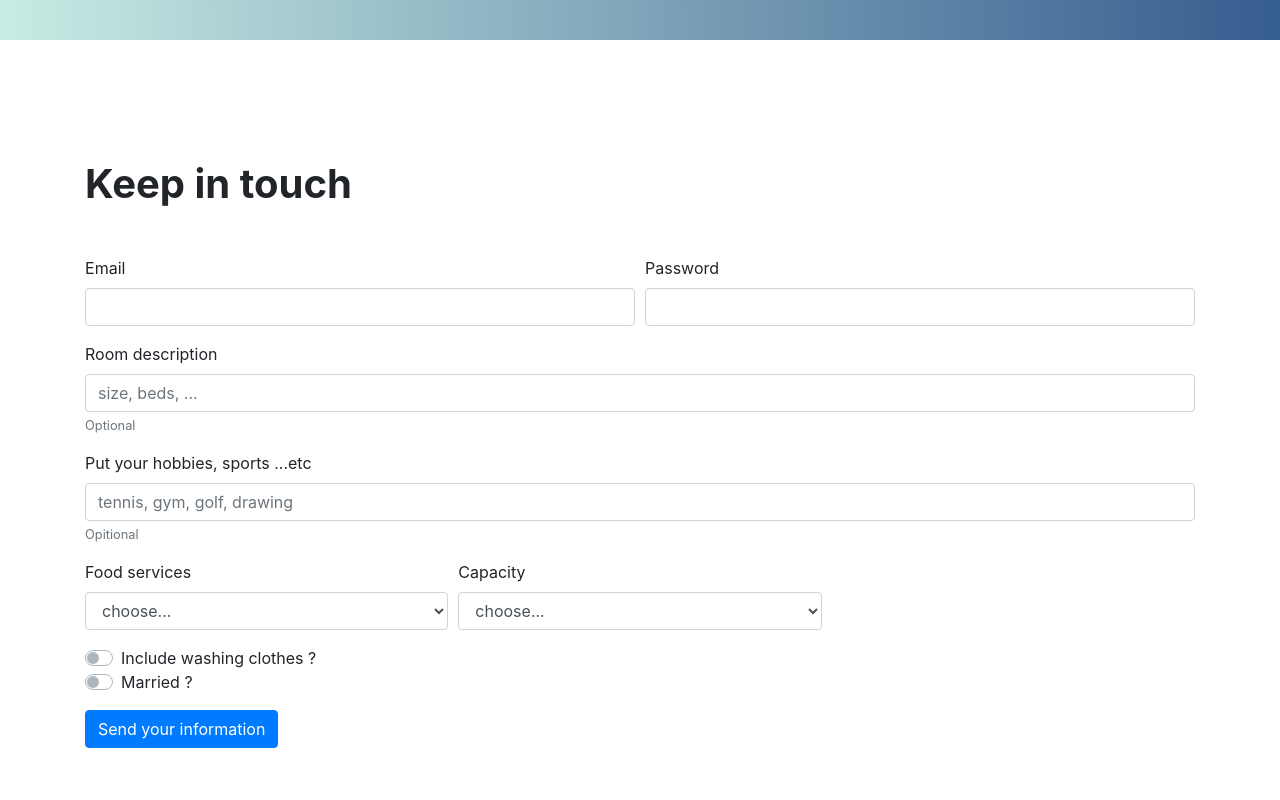
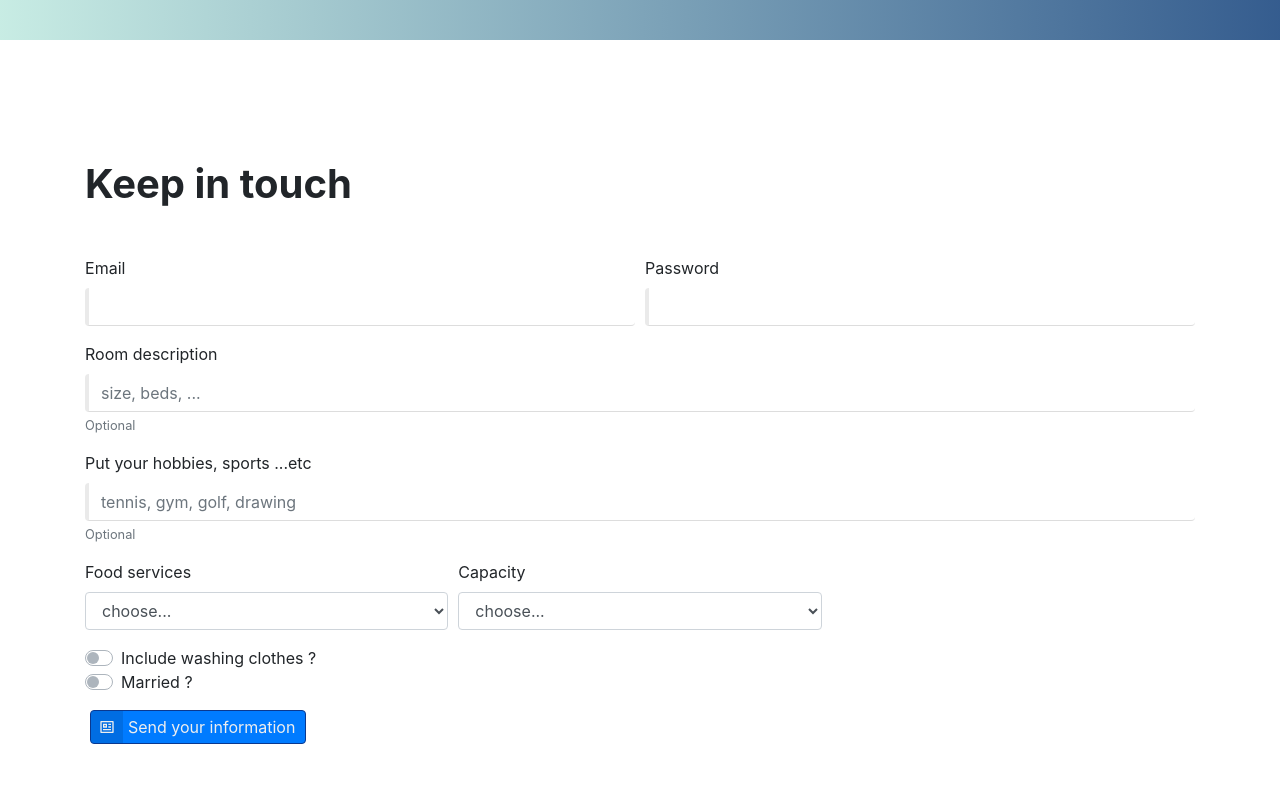
Before and after one commit to salihcodev/rent-room-tr, a React (Create React App) app: page /contact in a window 1280 px wide. Shown: the part 760-1560 px from the top of the page. Built offline with nearby package versions, Linux system fonts and the light colour scheme.

Commit message:
Add missed styles to contact component (#22)
- Modify sending user info btn.
- Change inputs borders.

```diff
--- a/src/app/App.scss
+++ b/src/app/App.scss
@@ -1,7 +1,5 @@
 // Global styles.
 * {
-  // color: #444;
-
   &::first-letter {
     text-transform: capitalize;
   }
--- a/src/app/components/contact/ContactUs.component.jsx
+++ b/src/app/components/contact/ContactUs.component.jsx
@@ -4,14 +4,13 @@ import React from "react";
 // COMPONENTS IMPORTS::==>
 
 // UTILITIES IMPORTS::==>
-import { Link } from "react-router-dom";
+import { RiProfileLine } from "react-icons/ri";
 
 // COMPONENT IMPORTS::==>
 import "./ContactUs.component.style.scss";
 const ContactUs = () => {
   return (
     <section className="contactUS">
-      <div className="container">
       <h2 className="heading">Keep in touch</h2>
       <form>
         <div className="form-row">
@@ -49,7 +48,7 @@ const ContactUs = () => {
             placeholder="tennis, gym, golf, drawing"
           />
           <small id="emailHelp" class="form-text text-muted">
-              opitional
+            optional
           </small>
         </div>
         <div className="form-row">
@@ -77,11 +76,7 @@ const ContactUs = () => {
         </div>
         <div className="form-group">
           <div class="custom-control custom-switch">
-              <input
-                type="checkbox"
-                class="custom-control-input"
-                id="clothes"
-              />
+            <input type="checkbox" class="custom-control-input" id="clothes" />
             <label class="custom-control-label" for="clothes">
               include washing clothes ?
             </label>
@@ -94,11 +89,15 @@ const ContactUs = () => {
             </label>
           </div>
         </div>
-          <button type="submit" className="btn btn-primary">
-            send your information
+        <button type="submit" className="btn btn-primary sendUserInfo">
+          <a href="#">
+            <span className="btnIcon">
+              <RiProfileLine />{" "}
+            </span>
+            <span className="btnContext">send your information</span>
+          </a>
         </button>
       </form>
-      </div>
     </section>
   );
 };
--- a/src/app/components/contact/ContactUs.component.style.scss
+++ b/src/app/components/contact/ContactUs.component.style.scss
@@ -6,4 +6,44 @@ section.contactUS {
     font-size: 40px;
     font-weight: bolder;
   }
+
+  input[type="text"],
+  input[type="password"],
+  input[type="email"] {
+    border: 0;
+    border-bottom: 1px solid #ddd;
+    border-radius: 4px;
+    outline: 0 !important;
+    box-shadow: none;
+    border-left: 4px solid #ddd9;
+  }
+
+  button.sendUserInfo {
+    border: 1px solid #0a388f;
+    padding: 4px 10px !important;
+    margin: 0 5px;
+    position: relative;
+
+    a {
+      color: #eee;
+      text-decoration: none;
+    }
+
+    span.btnIcon {
+      position: absolute;
+      background: #0000001c;
+      top: 0;
+      bottom: 0;
+      left: 0;
+      width: 32px;
+      padding: 2px;
+      border-top-left-radius: 4px;
+      border-bottom-left-radius: 4px;
+    }
+
+    span.btnContext {
+      padding-left: 27px;
+      font-size: 16px;
+    }
+  }
 }
--- a/src/app/views/contact/Contact.page.jsx
+++ b/src/app/views/contact/Contact.page.jsx
@@ -11,13 +11,11 @@ import ContactUs from "../../components/contact/ContactUs.component";
 import "./Contact.page.style.scss";
 import HeaderImg from "../../assets/components/header/contact.svg";
 const ContactPage = () => {
-  // services required data:
+  // contact required data:
   // header:
   const HeaderTitle = "Keep in touch!";
   const HeaderDescription =
     "Lorem ipsum dolor sit amet consectetur, adipisicing elit. Qui, cum aliquid odit corrupti, quos praesentium, repellat asperiores voluptate a sit vitae provident ipsa beatae quae voluptas quidem maiores deleniti delectus.a sit vitae provident ipsa beatae quae voluptas quidem maiores deleniti delectus.";
-
-  // about
 
   return (
     <>
@@ -30,9 +28,10 @@ const ContactPage = () => {
       >
         {HeaderDescription}
       </Header>
-
-      {/* ContactUs */}
-      <ContactUs />
+      <div className="container">
+        {/* ContactUs */}
+        <ContactUs />
+      </div>
     </>
   );
 };
```
Lines whose indentation alone changed are shown as unchanged.
